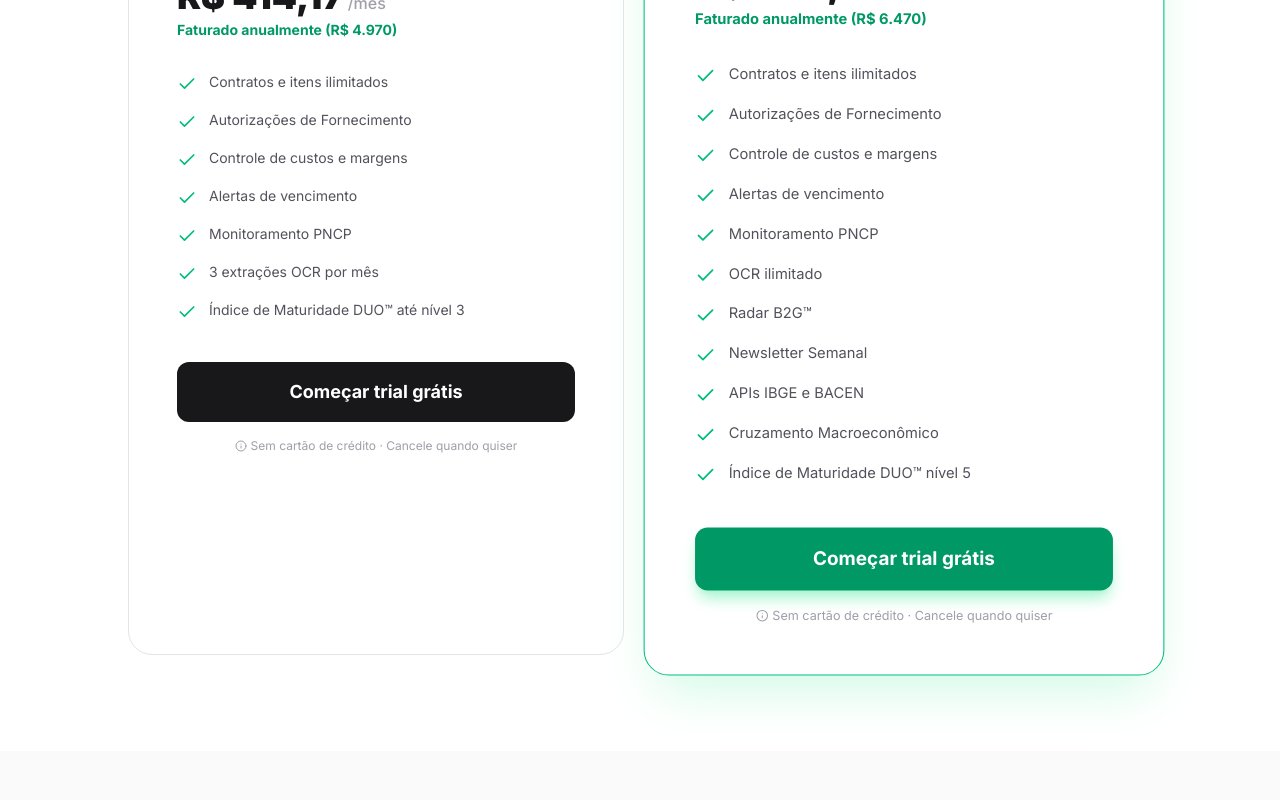
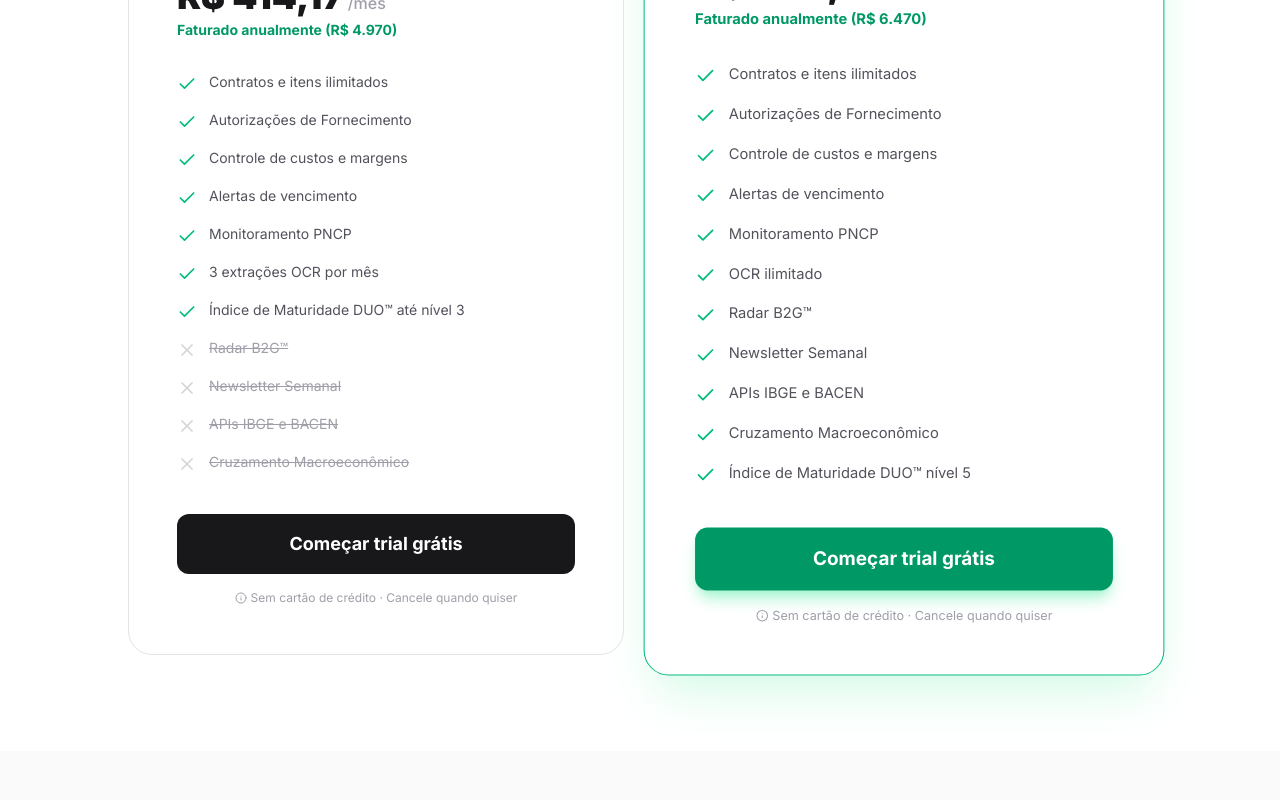
Before and after one commit to leistermurilo-boop/duo-website, a React (Vite) app: page / in a window 1280 px wide. Shown: the part 2252-3052 px from the top of the page. Built offline with nearby package versions, Linux system fonts and the light colour scheme.

Commit message:
feat(pricing): exibe itens não incluídos no plano Core com ícone X e riscado

```diff
--- a/src/components/Pricing.tsx
+++ b/src/components/Pricing.tsx
@@ -1,5 +1,5 @@
 import React, { useState } from 'react';
-import { Check, Info } from 'lucide-react';
+import { Check, X, Info } from 'lucide-react';
 import { PLANS } from '../constants';
 
 export const Pricing = () => {
@@ -27,7 +27,9 @@ export const Pricing = () => {
               className={`px-6 py-2 rounded-lg text-sm font-bold transition-all flex items-center gap-2 ${billingCycle === 'annual' ? 'bg-white text-zinc-900 shadow-sm' : 'text-zinc-500 hover:text-zinc-700'}`}
             >
               Anual
-              <span className="text-[10px] bg-emerald-100 text-emerald-700 px-2 py-0.5 rounded-full uppercase tracking-wider font-black">2 meses grátis</span>
+              <span className={`text-[10px] bg-emerald-100 text-emerald-700 px-2 py-0.5 rounded-full uppercase tracking-wider font-black`}>
+                2 meses grátis
+              </span>
             </button>
           </div>
         </div>
@@ -43,10 +45,12 @@ export const Pricing = () => {
                   Mais Completo
                 </div>
               )}
+
               <div className="mb-8">
                 <h3 className="text-2xl font-bold text-zinc-900 mb-2">{plan.name}</h3>
                 <p className="text-zinc-500 text-sm">{plan.description}</p>
               </div>
+
               <div className="mb-8">
                 <div className="flex items-baseline gap-1">
                   <span className="text-4xl font-black text-zinc-900">
@@ -62,6 +66,7 @@ export const Pricing = () => {
                   </div>
                 )}
               </div>
+
               <ul className="space-y-4 mb-10">
                 {plan.features.map((feature, i) => (
                   <li key={i} className="flex items-start gap-3 text-sm text-zinc-600">
@@ -69,7 +74,14 @@ export const Pricing = () => {
                     {feature}
                   </li>
                 ))}
+                {(plan.notIncluded ?? []).map((feature, i) => (
+                  <li key={i} className="flex items-start gap-3 text-sm text-zinc-400 line-through">
+                    <X className="w-5 h-5 text-zinc-300 flex-shrink-0 mt-0.5" />
+                    {feature}
+                  </li>
+                ))}
               </ul>
+
               <a
                 href="https://app.duogovernance.com.br/cadastro"
                 target="_blank"
```
